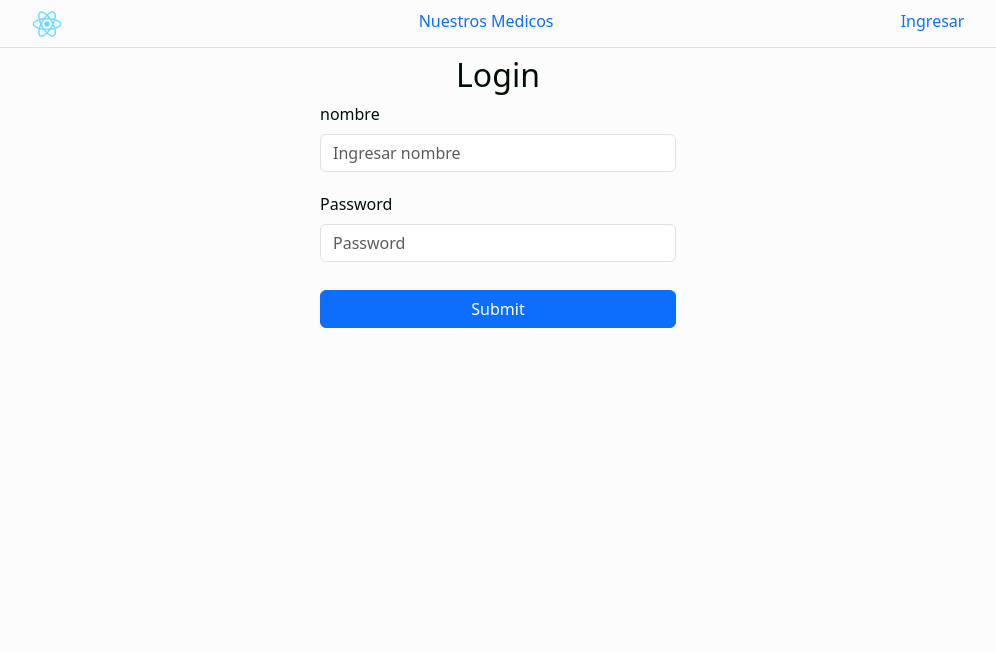
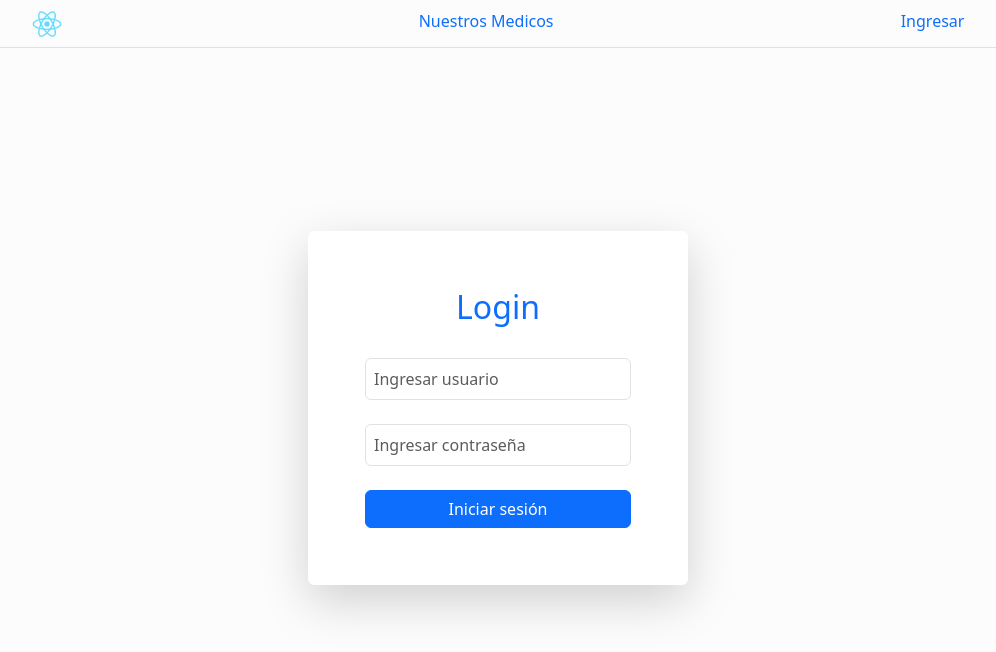
Before and after one commit to sebast825/medical-scheduling-fe, a React (Create React App) app: page /login in a window 1280 px wide. Shown: the top 652 px of the page, without its empty margins (142-1138 px from the left). Built offline with nearby package versions, Linux system fonts and the light colour scheme.

Commit message:
Login estilo

```diff
--- /dev/null
+++ b/src/Components/General/Login/Login.scss
@@ -0,0 +1,17 @@
+@import "/src/styles/mixin.scss";
+
+
+.contenedor{
+   width: 90vw;
+   height: 90vh;
+   @include respond (mobile){
+      width: 80vw;
+   }
+}
+
+.paddingCol{
+   padding: 5%;
+   @include respond (mobile){
+      padding: 15% 10%;
+   }
+}
--- a/src/Components/General/Login/Login.tsx
+++ b/src/Components/General/Login/Login.tsx
@@ -20,6 +20,8 @@ import { ILogin } from "../../../types/Login.types";
 import { Roles } from "../../../types/Roles.type";
 import { handleHttpError } from "../../../utils/errorHandler";
 import useRediectHomeByRole from "../../../hooks/roles/useRediectHomeByRole";
+import "./Login.scss";
+import useWindowSize from "../../../hooks/ScreenSize";
 
 const LoginForm = () => {
   const navigate = useNavigate();
@@ -47,6 +49,7 @@ const LoginForm = () => {
 
   const { setAdministrativoInfo } = useAdministrativoInfoContext();
   const { setPersonaInfo } = usePersonaInfoContext();
+  const windowSize = useWindowSize();
 
   //busca la info de la persona, hay que reorganizarla
   const getUserInfo = async () => {
@@ -61,7 +64,7 @@ const LoginForm = () => {
     } else if (userRole == Roles[Roles.Paciente]) {
       const pacienteInfo = await fetchPacienteInfo(user, params.PersonaId);
       await setPacienteInfo(pacienteInfo);
-      await setPersonaInfo(pacienteInfo)
+      await setPersonaInfo(pacienteInfo);
     } else if (userRole == Roles[Roles.Medico]) {
       const medicoInfo = await fetchMedicoInfo(user, params.PersonaId);
       await setMedicoInfo(medicoInfo);
@@ -91,44 +94,42 @@ const LoginForm = () => {
   };
 
   return (
-    <Container className="mt-2">
-      <Row className="justify-content-md-center">
-        <Col md={4}>
-          <h2 className="text-center">Login</h2>
-          <Form
-            onSubmit={handleSubmit}
-            className="d-flex flex-column"
-            style={{ gap: "20px" }}
-          >
-            <Form.Group controlId="formBasicnombre">
-              <Form.Label style={{ textAlign: "left" }}>nombre</Form.Label>
+    <Row className="contenedor justify-content-center align-items-center ">
+      {/* ${windowSize.width > 600 ? "p-5" : "p-3"} */}
+      <Col md={4} className={`paddingCol shadow-lg rounded bg-white`}>
+        <h2 className="text-center mb-2 text-primary">Login</h2>
+        <Form onSubmit={handleSubmit} className="d-flex flex-column ">
+          <Form.Group controlId="formBasicNombre">
+            <Form.Label className="fw-bold"></Form.Label>
             <Form.Control
               type="text"
-                placeholder="Ingresar nombre"
+              placeholder="Ingresar usuario"
               onChange={(e) => setNombre(e.target.value)}
               value={nombre}
+              className="p-2"
             />
           </Form.Group>
 
           <Form.Group controlId="formBasicPassword">
-              <Form.Label>Password</Form.Label>
+            <Form.Label className=""></Form.Label>
             <Form.Control
               type="password"
-                placeholder="Password"
+              placeholder="Ingresar contraseña"
               value={password}
               onChange={(e) => setPassword(e.target.value)}
+              className="p-2"
             />
           </Form.Group>
+          <div className="mt-4 d-flex flex-column">
+            {error && <p className="text-danger text-center ">{error}</p>}
 
-            {error && <p className="text-danger">{error}</p>}
-
-            <Button className="mt-2" variant="primary" type="submit">
-              Submit
+            <Button className="" variant="primary" type="submit">
+              Iniciar sesión
             </Button>
+          </div>
         </Form>
       </Col>
     </Row>
-    </Container>
   );
 };
 
--- a/src/pages/home/Login.tsx
+++ b/src/pages/home/Login.tsx
@@ -3,7 +3,7 @@ import LoginForm from "../../Components/General/Login/Login";
 
 function Login(){
    return (
-      <div>
+      <div className="container d-flex justify-content-center alignt-content-center " >
     <LoginForm />
 
          </div>
```
Lines whose indentation alone changed are shown as unchanged.
